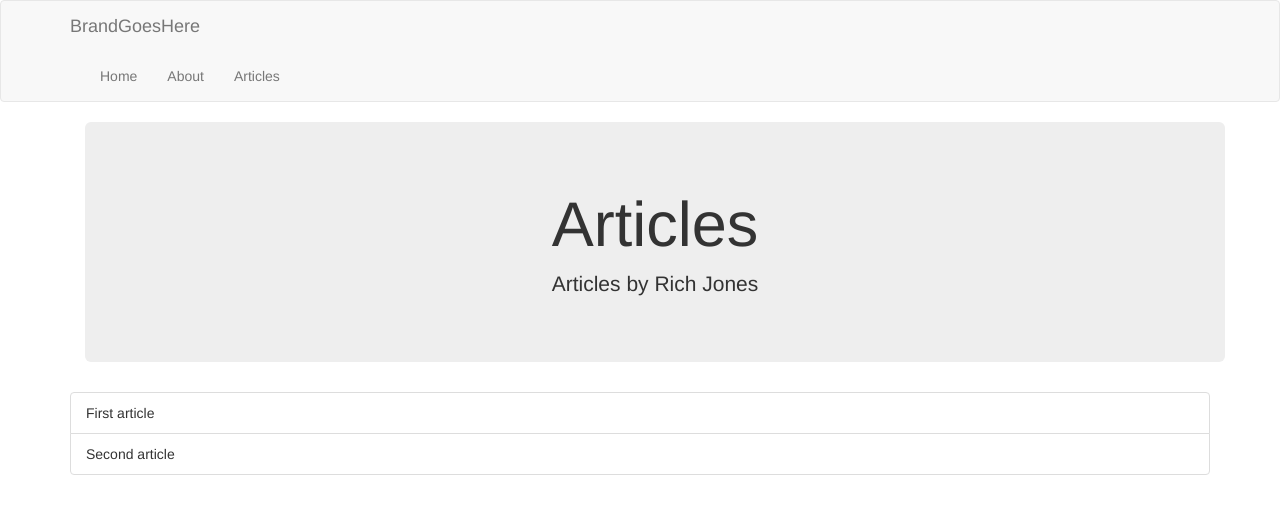
After one commit to richjones4364/flaskBlogTutorial, a Flask app: page /articles in a window 1280 px wide. The commit adds this page. Shown: the top 514 px of the page. Run offline with Flask 2, Linux system fonts and the light colour scheme; some libraries are stand-ins or nearby versions.

Commit message:
finally got the dictionary 'articles' displaying properly on the articles page

```diff
--- a/app.py
+++ b/app.py
@@ -1,11 +1,24 @@
 from flask import Flask, render_template
+from article_data import Articles
 
 app = Flask(__name__)
 
+Articles = Articles()
+
 
 @app.route("/")
-def hello_world():
-    return render_template("index.html", title="Hello")
+def index():
+    return render_template("index.html", title="Home")
+
+
+@app.route("/about")
+def about():
+    return render_template("about.html", title="About")
+
+
+@app.route("/articles")
+def articles():
+    return render_template("articles.html", articles=Articles)
 
 
 if __name__ == "__main__":
--- /dev/null
+++ b/templates/articles.html
@@ -0,0 +1,15 @@
+{% extends 'layout.html' %}
+
+{% block body %}
+<div class="container">
+  <div class="jumbotron text-center">
+    <H1>Articles</H1>
+    <p>Articles by Rich Jones</p>
+  </div>
+</div>
+  <ul class="list-group">
+    {% for article in articles %}
+      <li class="list-group-item">{{ article['title'] }}</li>
+    {% endfor %}
+  </ul>
+{% endblock %}
--- a/templates/includes/_navbar.html
+++ b/templates/includes/_navbar.html
@@ -1,6 +1,7 @@
 <nav class="navbar navbar-default">
   <div class="container">
     <div class="navbar-header">
+      <a class="navbar-brand" href="#">BrandGoesHere</a>
       <button type="button" class="navbar-toggle collapsed" data-toggle="collapse" data-target="#navbar" aria-extended="false" aria-control="navbar">
         <span class="sr-only">Toggle Navigation</span>
         <span class="icon-bar"></span>
```
Also changed, not shown: article_data.py (added, +19 -0 lines), templates/about.html (added, +8 -0 lines), templates/index.html (+5 -2 lines).
